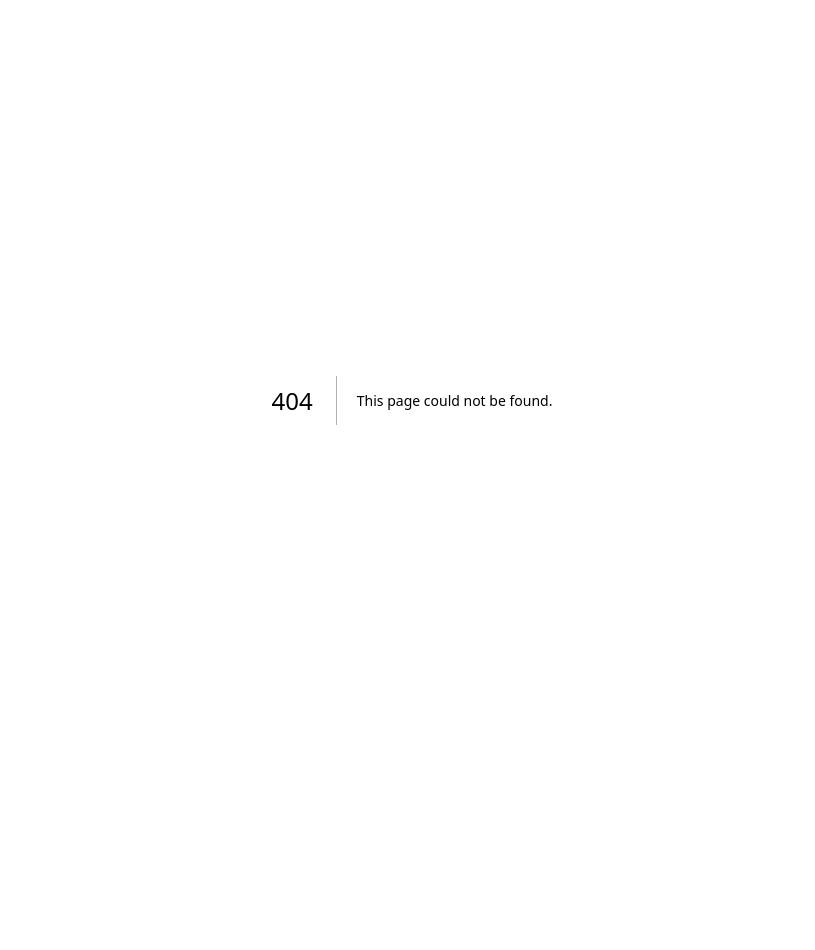
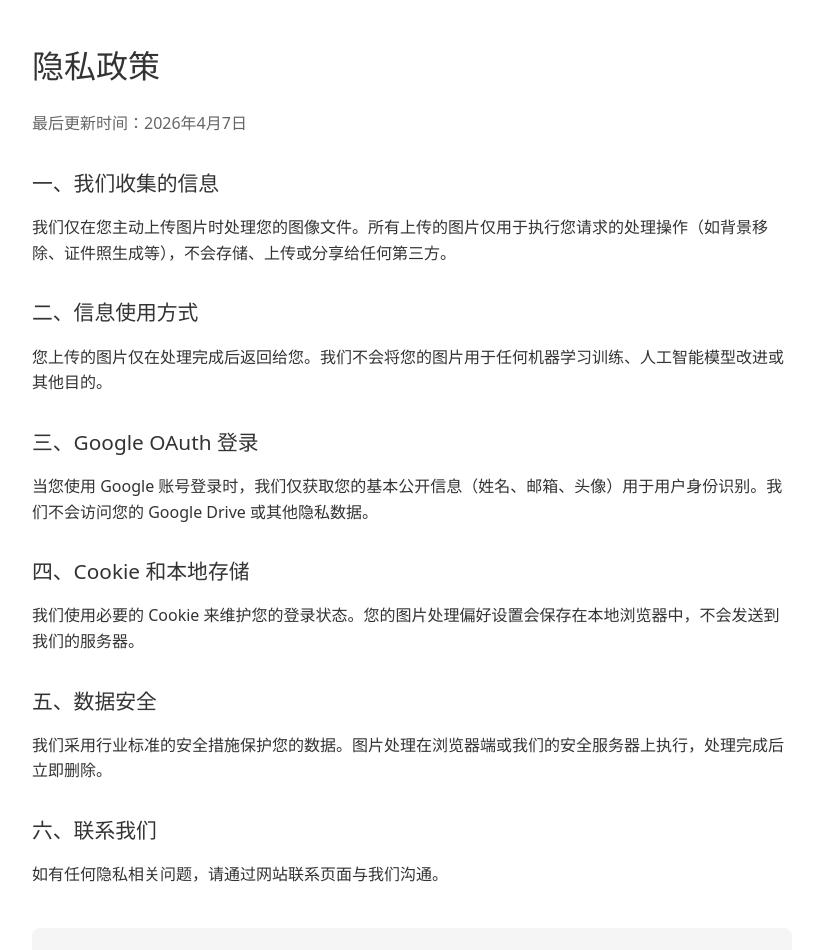
Before and after one commit to wawo-123/image-background-remover, a Next.js app: page /privacy-policy in a window 1280 px wide. Before the commit this address had no page. Shown: the top 950 px of the page, without its empty margins (228-1043 px from the left). Before the commit the page ends 800 px from the top, so only its background shows below. Built offline with nearby package versions, Linux system fonts and the light colour scheme.

Commit message:
feat: add privacy policy page for Google OAuth brand verification

```diff
--- /dev/null
+++ b/src/app/privacy-policy/page.tsx
@@ -0,0 +1,54 @@
+export const metadata = {
+  title: "隐私政策 - 图片处理工具",
+  description: "图片处理工具隐私政策",
+};
+
+export default function PrivacyPolicy() {
+  return (
+    <main style={{
+      maxWidth: "800px",
+      margin: "0 auto",
+      padding: "40px 20px",
+      fontFamily: "system-ui, -apple-system, sans-serif",
+      lineHeight: "1.6",
+      color: "#333"
+    }}>
+      <h1 style={{ fontSize: "2rem", marginBottom: "20px" }}>隐私政策</h1>
+      <p style={{ color: "#666", marginBottom: "30px" }}>最后更新时间：2026年4月7日</p>
+
+      <section style={{ marginBottom: "30px" }}>
+        <h2 style={{ fontSize: "1.3rem", marginBottom: "15px" }}>一、我们收集的信息</h2>
+        <p>我们仅在您主动上传图片时处理您的图像文件。所有上传的图片仅用于执行您请求的处理操作（如背景移除、证件照生成等），不会存储、上传或分享给任何第三方。</p>
+      </section>
+
+      <section style={{ marginBottom: "30px" }}>
+        <h2 style={{ fontSize: "1.3rem", marginBottom: "15px" }}>二、信息使用方式</h2>
+        <p>您上传的图片仅在处理完成后返回给您。我们不会将您的图片用于任何机器学习训练、人工智能模型改进或其他目的。</p>
+      </section>
+
+      <section style={{ marginBottom: "30px" }}>
+        <h2 style={{ fontSize: "1.3rem", marginBottom: "15px" }}>三、Google OAuth 登录</h2>
+        <p>当您使用 Google 账号登录时，我们仅获取您的基本公开信息（姓名、邮箱、头像）用于用户身份识别。我们不会访问您的 Google Drive 或其他隐私数据。</p>
+      </section>
+
+      <section style={{ marginBottom: "30px" }}>
+        <h2 style={{ fontSize: "1.3rem", marginBottom: "15px" }}>四、Cookie 和本地存储</h2>
+        <p>我们使用必要的 Cookie 来维护您的登录状态。您的图片处理偏好设置会保存在本地浏览器中，不会发送到我们的服务器。</p>
+      </section>
+
+      <section style={{ marginBottom: "30px" }}>
+        <h2 style={{ fontSize: "1.3rem", marginBottom: "15px" }}>五、数据安全</h2>
+        <p>我们采用行业标准的安全措施保护您的数据。图片处理在浏览器端或我们的安全服务器上执行，处理完成后立即删除。</p>
+      </section>
+
+      <section style={{ marginBottom: "30px" }}>
+        <h2 style={{ fontSize: "1.3rem", marginBottom: "15px" }}>六、联系我们</h2>
+        <p>如有任何隐私相关问题，请通过网站联系页面与我们沟通。</p>
+      </section>
+
+      <div style={{ marginTop: "40px", padding: "20px", background: "#f5f5f5", borderRadius: "8px" }}>
+        <p style={{ margin: 0 }}>© 2026 图片处理工具. All rights reserved.</p>
+      </div>
+    </main>
+  );
+}
```
